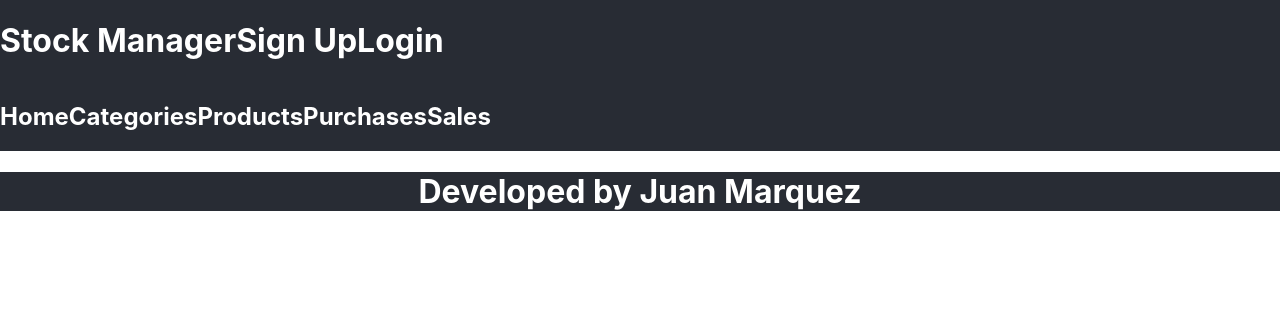
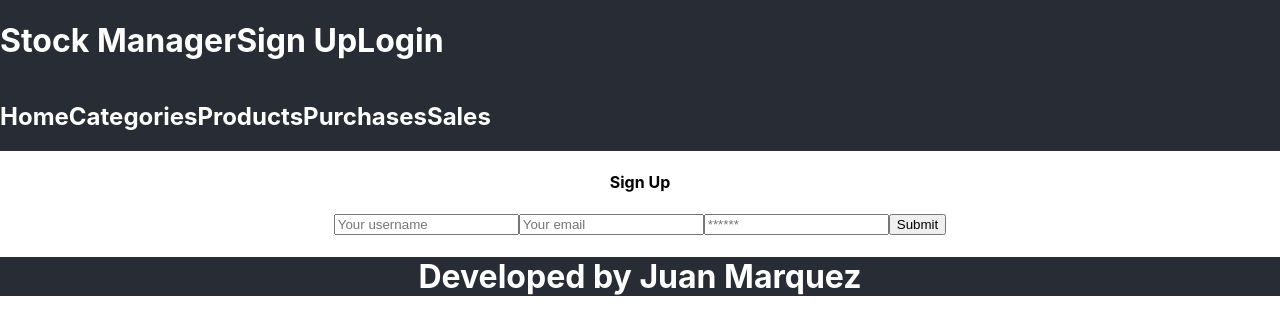
Before and after one commit to juanmarquez4/stock-manager, a React (Create React App) app in the folder client/: page /signup in a window 1280 px wide. Shown: the top 334 px of the page. Built offline with nearby package versions, Linux system fonts and the light colour scheme.

Commit message:
Created client/src/pages/signup.js

```diff
--- a/client/src/App.js
+++ b/client/src/App.js
@@ -10,6 +10,7 @@ import { setContext } from '@apollo/client/link/context';
 
 import Home from './pages/Home'
 import Login from './pages/Login';
+import Signup from './pages/Signup';
 import Header from './components/Header';
 import Nav from './components/Nav'
 import Footer from './components/Footer';
@@ -52,6 +53,10 @@ function App() {
                 path="/login"
                 element={<Login />}
               />
+               <Route
+                path="/signup"
+                element={<Signup />}
+              />
             </Routes>
           <Footer />
         </div>
--- a/client/src/pages/Signup.js
+++ b/client/src/pages/Signup.js
@@ -0,0 +1,102 @@
+import React, { useState } from 'react';
+import { Link } from 'react-router-dom';
+
+import { useMutation } from '@apollo/client';
+import { ADD_PROFILE } from '../utils/mutations';
+
+import Auth from '../utils/auth';
+
+const Signup = () => {
+  const [formState, setFormState] = useState({
+    name: '',
+    email: '',
+    password: '',
+  });
+  const [addProfile, { error, data }] = useMutation(ADD_PROFILE);
+
+  // update state based on form input changes
+  const handleChange = (event) => {
+    const { name, value } = event.target;
+
+    setFormState({
+      ...formState,
+      [name]: value,
+    });
+  };
+
+  // submit form
+  const handleFormSubmit = async (event) => {
+    event.preventDefault();
+    console.log(formState);
+
+    try {
+      const { data } = await addProfile({
+        variables: { ...formState },
+      });
+
+      Auth.login(data.addProfile.token);
+    } catch (e) {
+      console.error(e);
+    }
+  };
+
+  return (
+    <main className="flex-row justify-center mb-4">
+      <div className="col-12 col-lg-10">
+        <div className="card">
+          <h4 className="card-header bg-dark text-light p-2">Sign Up</h4>
+          <div className="card-body">
+            {data ? (
+              <p>
+                Success! You may now head{' '}
+                <Link to="/">back to the homepage.</Link>
+              </p>
+            ) : (
+              <form onSubmit={handleFormSubmit}>
+                <input
+                  className="form-input"
+                  placeholder="Your username"
+                  name="name"
+                  type="text"
+                  value={formState.name}
+                  onChange={handleChange}
+                />
+                <input
+                  className="form-input"
+                  placeholder="Your email"
+                  name="email"
+                  type="email"
+                  value={formState.email}
+                  onChange={handleChange}
+                />
+                <input
+                  className="form-input"
+                  placeholder="******"
+                  name="password"
+                  type="password"
+                  value={formState.password}
+                  onChange={handleChange}
+                />
+                <button
+                  className="btn btn-block btn-info"
+                  style={{ cursor: 'pointer' }}
+                  type="submit"
+                >
+                  Submit
+                </button>
+              </form>
+            )}
+
+            {error && (
+              <div className="my-3 p-3 bg-danger text-white">
+                {error.message}
+              </div>
+            )}
+          </div>
+        </div>
+      </div>
+    </main>
+  );
+};
+
+export default Signup;
```
